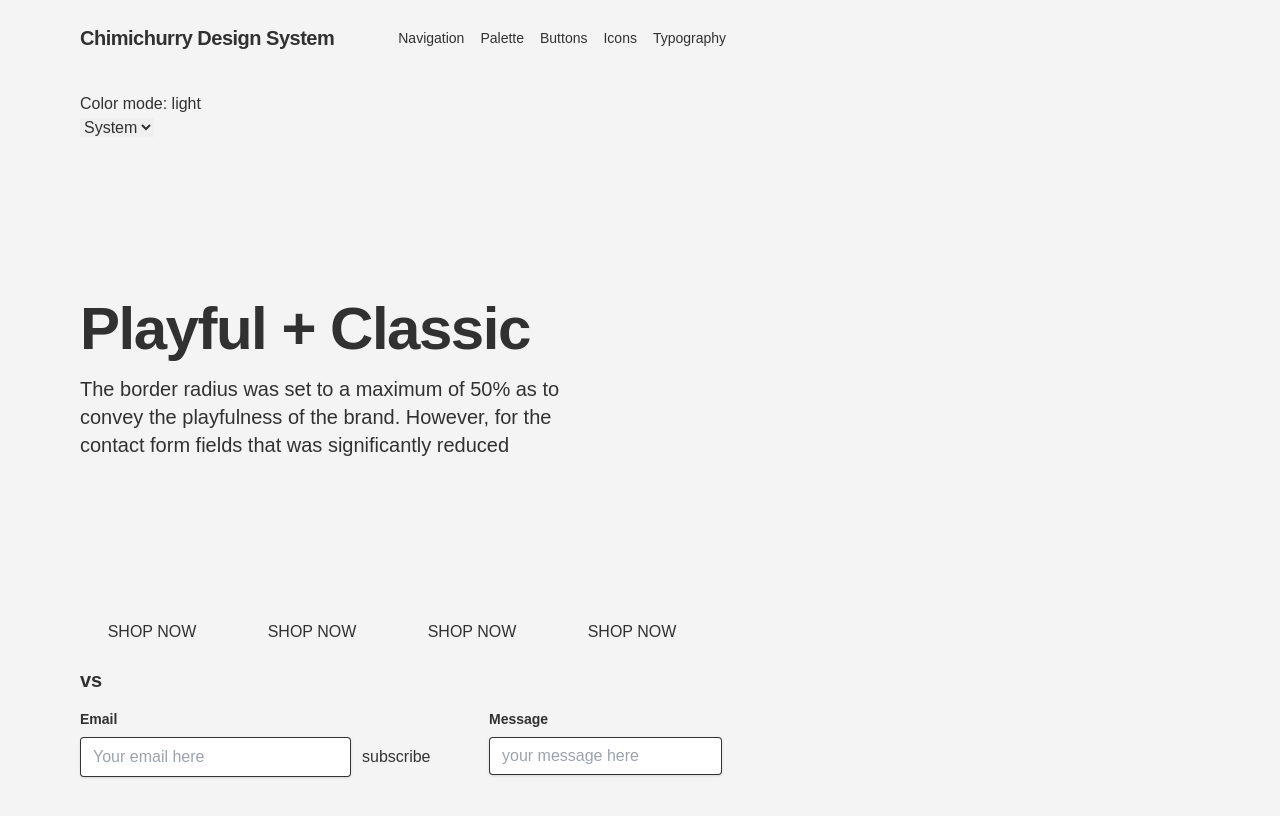
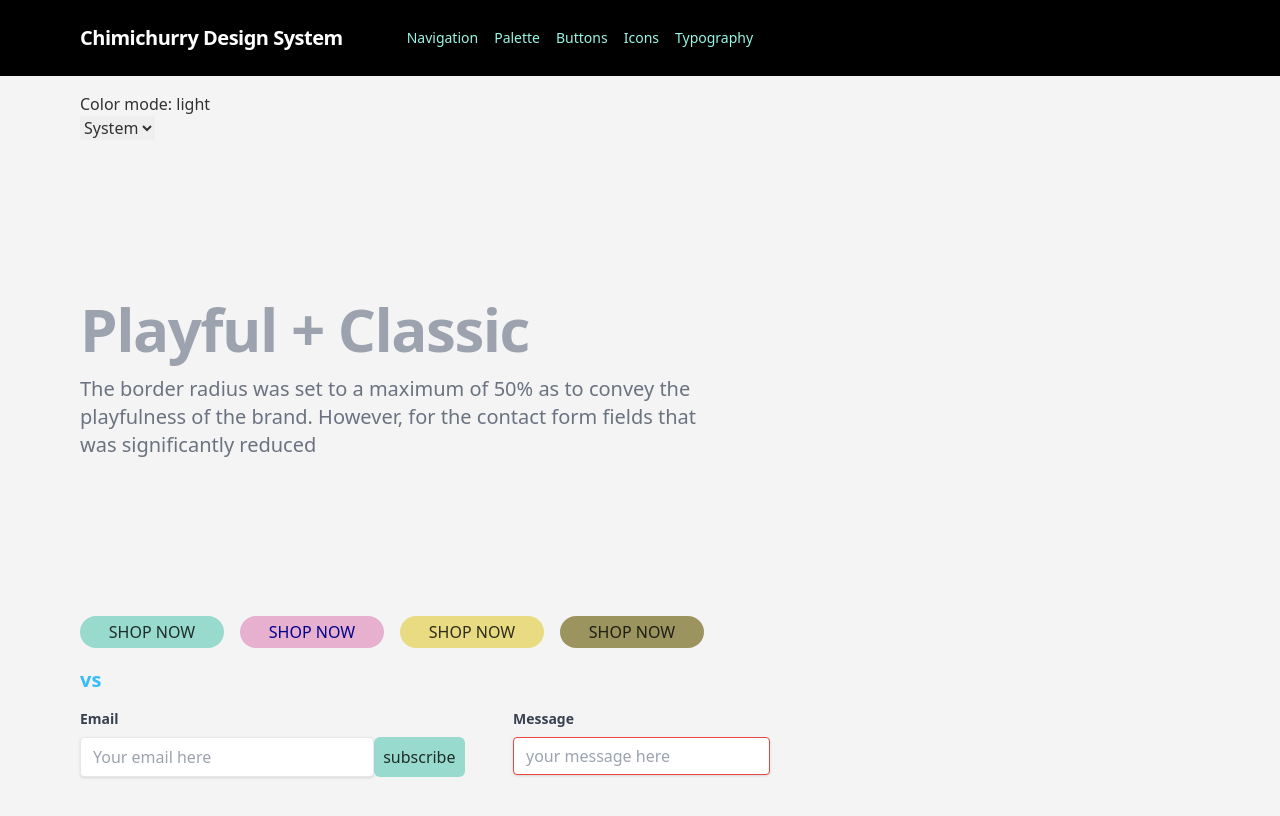
Before and after one commit to dadahaus/ui_nuxt, a Nuxt app: page /navigation in a window 1280 px wide. Shown: the top 816 px of the page. Built offline with nearby package versions, Linux system fonts and the light colour scheme.

Commit message:
colors fixed

```diff
--- a/assets/css/globals.css
+++ b/assets/css/globals.css
@@ -1,12 +1,14 @@
 :root {
     --color: #243746;
-    --color-primary: #98DBCE;
+    --color-primary: #98dbce;
     --color-primary-light: #CFFFF6;
     --color-primary-lightest: #E6FEF9;
 
     --color-secondary: #E8B0CF;
     --color-secondary-one: #E8DB82;
     --color-secondary-two: #9C945F;
+
+
     --bg: #f3f5f4;
     --bg-secondary: #fff;
     --border-color: #ddd;
--- a/components/Navigation.vue
+++ b/components/Navigation.vue
@@ -1,18 +1,28 @@
 <template>
   <div class="flex flex-col basis-1/4 justify-evenly">
     <div class="flex flex-wrap flex-row">
-      <button class="w-36 h-8 bg-teal-500 rounded-full mr-4 mb-4">
+      <button
+        style="background-color: var(--color-primary)"
+        class="w-36 h-8 rounded-full mr-4 mb-4"
+      >
         SHOP NOW
       </button>
       <button
-        class="text-sky-800 w-36 h-8 blue bg-yellow-200 rounded-full mr-4 mb-4"
+        style="background-color: var(--color-secondary); color: darkblue"
+        class="w-36 h-8 blue bg-yellow-200 rounded-full mr-4 mb-4"
       >
         SHOP NOW
       </button>
-      <button class="w-36 h-8 bg-pink-300 text-sky-800 rounded-full mr-4 mb-4">
+      <button
+        style="background-color: var(--color-secondary-one)"
+        class="w-36 h-8 bg-pink-300 rounded-full mr-4 mb-4"
+      >
         SHOP NOW
       </button>
-      <button class="w-36 h-8 bg-teal-500 rounded-full mr-4 mb-4">
+      <button
+        style="background-color: var(--color-secondary-two)"
+        class="w-36 h-8 bg-teal-500 rounded-full mr-4 mb-4"
+      >
         SHOP NOW
       </button>
     </div>
@@ -37,7 +47,10 @@
             type="text"
             placeholder="Your email here"
           />
-          <button class="w-32 h-10 bg-teal-500 rounded-md mr-4">
+          <button
+            style="background-color: var(--color-primary)"
+            class="w-32 h-10 rounded-md mr-4"
+          >
             subscribe
           </button>
         </div>
--- a/layouts/default.vue
+++ b/layouts/default.vue
@@ -27,5 +27,5 @@
 
 <style>
 @import url("assets/css/index.css");
-@import url("assets/css/index.css");
+@import url("assets/css/globals.css");
 </style>
--- a/tailwind.config.js
+++ /dev/null
@@ -1,45 +0,0 @@
-module.exports = {
-  theme: {
-    screens: {
-      sm: "480px",
-      md: "768px",
-      lg: "976px",
-      xl: "1440px",
-    },
-    colors: {
-      blue: "#7e5bef",
-      purple: "#7e5bef",
-      pink: "#ff49db",
-      orange: "#ff7849",
-      green: "#13ce66",
-      yellow: "#ffc82c",
-      "gray-dark": "#273444",
-      gray: "#8492a6",
-      "gray-light": "#d3dce6",
-      tahiti: {
-        100: "#cffafe",
-        200: "#a5f3fc",
-        300: "#67e8f9",
-        400: "#22d3ee",
-        500: "#06b6d4",
-        600: "#0891b2",
-        700: "#0e7490",
-        800: "#155e75",
-        900: "#164e63",
-      },
-    },
-    fontFamily: {
-      sans: ["Graphik", "sans-serif"],
-      serif: ["Merriweather", "serif"],
-    },
-    extend: {
-      spacing: {
-        128: "32rem",
-        144: "36rem",
-      },
-      borderRadius: {
-        "4xl": "2rem",
-      },
-    },
-  },
-}
```
